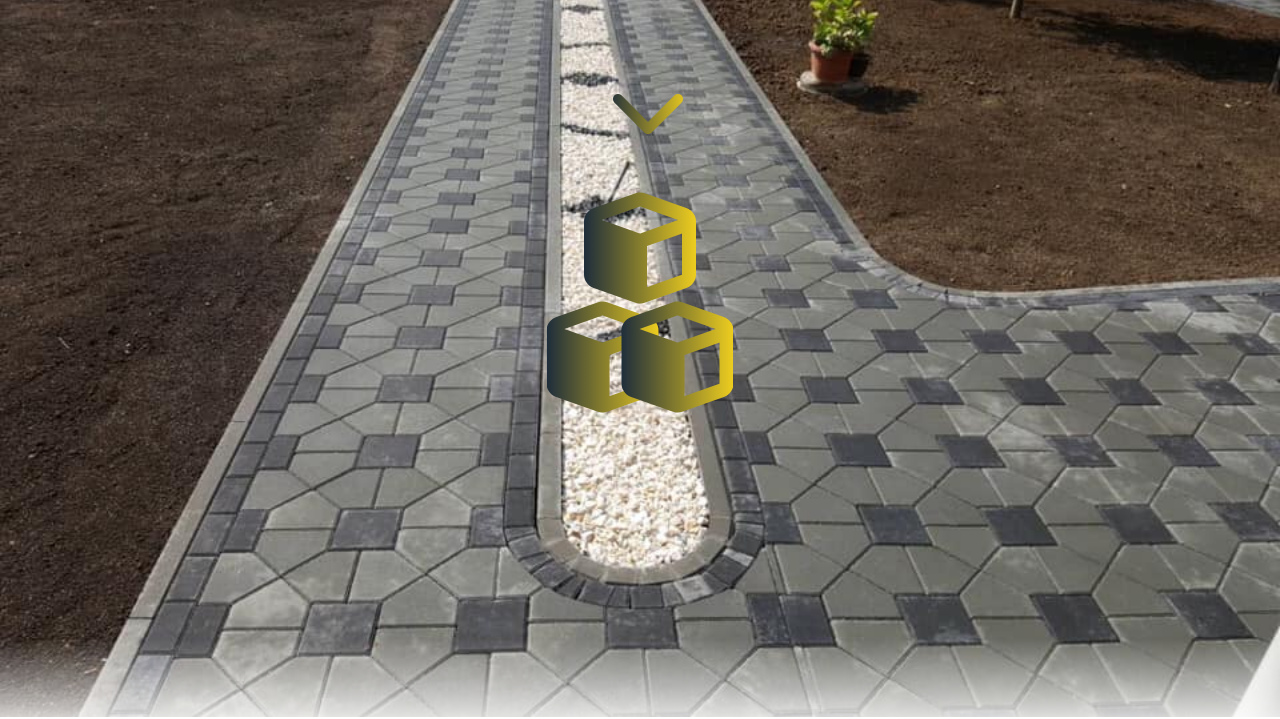
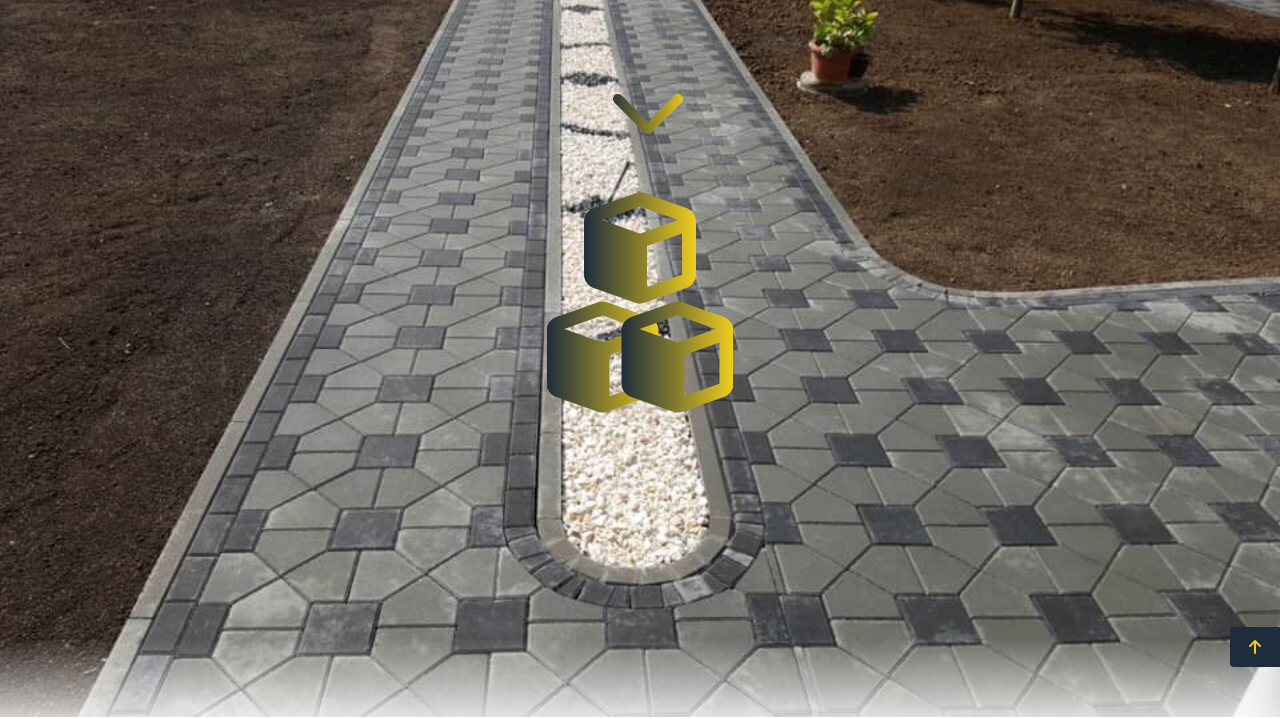
Before and after one commit to edirama/ardi-preview, a plain HTML site: page index.html in a window 1280 px wide. Shown: the part 83-802 px from the top of the page. Drawn offline with nearby package versions, Linux system fonts and the light colour scheme.

Commit message:
scroll top button

```diff
--- a/css/style.css
+++ b/css/style.css
@@ -1019,3 +1019,23 @@ footer .social__medias .social__media--wp {
     margin-left: 0;
   }
 }
+
+.scroll__top {
+  position: fixed;
+  bottom: 50px;
+  right: 0;
+  z-index: 10000;
+}
+
+.scroll__top a {
+  width: 50px;
+  height: 40px;
+  color: var(--color-secondary);
+  background-color: var(--color-primary);
+  border-radius: 4px 0 0 4px;
+  text-align: center;
+  display: flex;
+  align-items: center;
+  justify-content: center;
+  text-decoration: none;
+}
--- a/index.html
+++ b/index.html
@@ -237,6 +237,10 @@
       </div>
     </footer>
 
+    <div class="scroll__top">
+      <a href="#"><i class="fa fa-arrow-up"></i></a>
+    </div>
+
     <script src="js/app.js"></script>
     <script
       src="https://kit.fontawesome.com/d3583e2956.js"
```
